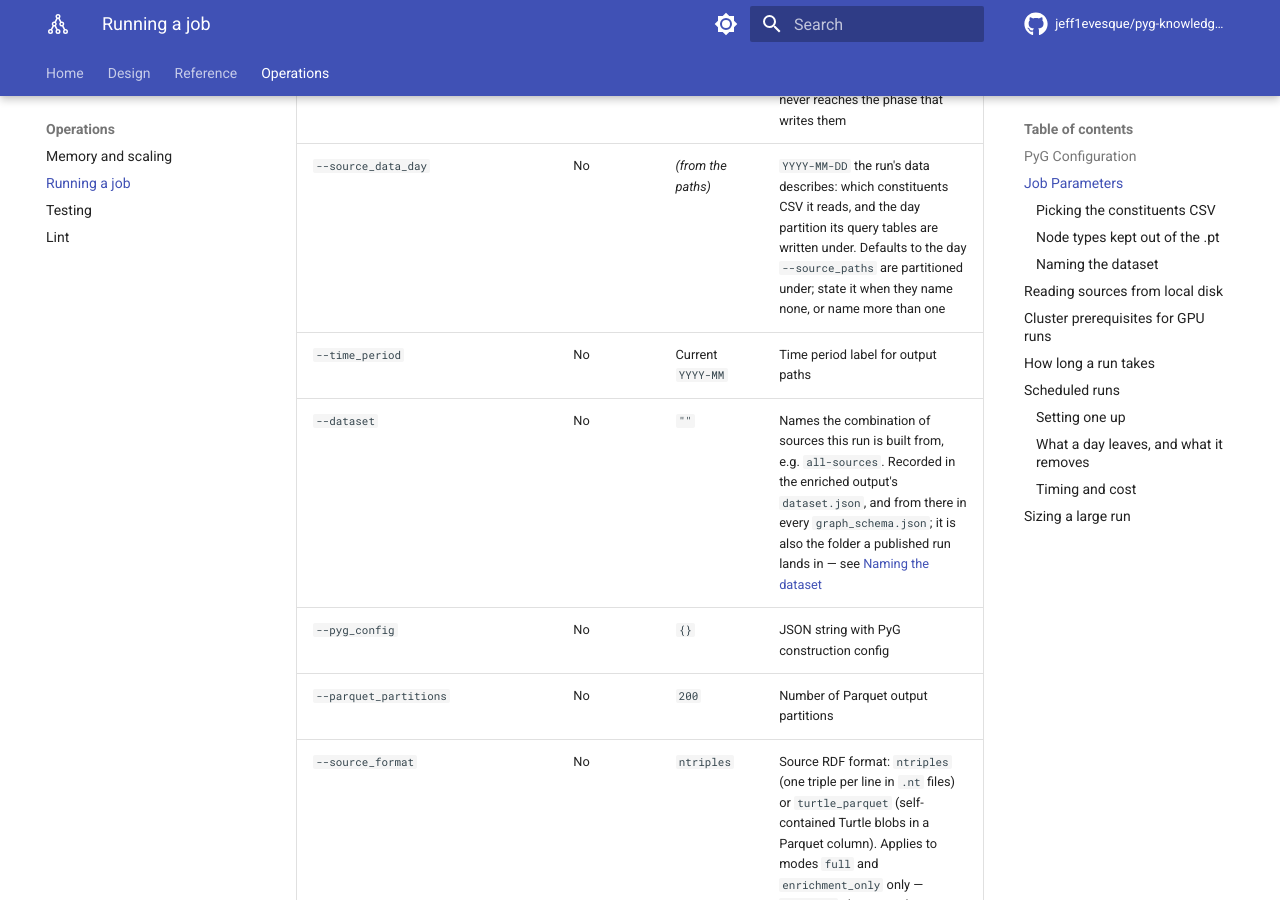
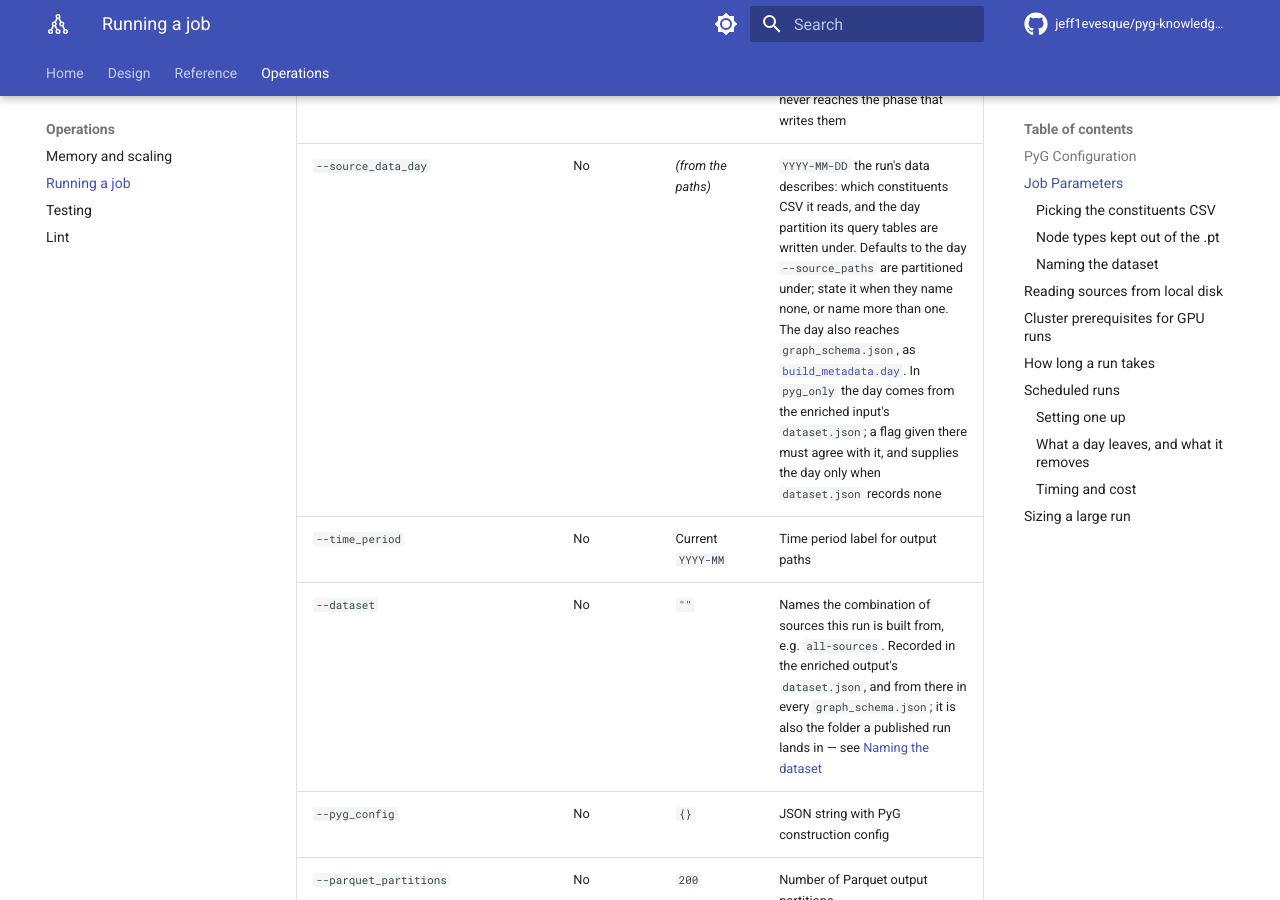
Before and after one commit to jeff1evesque/pyg-knowledge-graph-builder, an MkDocs documentation site: the page built from documentation/operations/running-a-job.md, in a window 1280 px wide and 900 px high, scrolled down 4772 px. Built offline with MkDocs 1.6.1 and Material for MkDocs 9.7.7, drawn with Linux system fonts in a browser that asks for light colours; comment, search, counter and statistics services are not loaded; some of the changed text lies outside the part shown.

Commit message:
#424: running-a-job.md, where the day comes from, and when it is empty

```diff
--- a/documentation/operations/running-a-job.md
+++ b/documentation/operations/running-a-job.md
@@ -63,7 +63,7 @@
 | `--pyg_filename` | No | `hetero_data.pt` | Local `.pt` filename (override for experiment variants, e.g. `hetero_data_512d.pt`); determines the metadata directory name |
 | `--enable_ontology_mapping` | No | `true` | Run the ontology-mapping phase: equivalences, predicate folding, and the derived `rdfs:subClassOf` hierarchy that fills the `class_hierarchy` sub-segment. Applies to modes `full` and `enrichment_only`; `pyg_only` never reaches this phase, so the flag is inert there (and meaningless in that mode's manifest — see [`ontology_schema.json`](../reference/outputs.md#ontology_schemajson)) |
 | `--enable_query_tables` | No | `true` | Write the day-partitioned [query tables](../reference/tables.md) beside the enriched triples. `false` skips every table write and leaves the existing artifact set untouched. Applies to modes `full` and `enrichment_only`; `pyg_only` never reaches the phase that writes them |
-| `--source_data_day` | No | *(from the paths)* | `YYYY-MM-DD` the run's data describes: which constituents CSV it reads, and the day partition its query tables are written under. Defaults to the day `--source_paths` are partitioned under; state it when they name none, or name more than one |
+| `--source_data_day` | No | *(from the paths)* | `YYYY-MM-DD` the run's data describes: which constituents CSV it reads, and the day partition its query tables are written under. Defaults to the day `--source_paths` are partitioned under; state it when they name none, or name more than one. The day also reaches `graph_schema.json`, as [`build_metadata.day`](../reference/outputs.md#which-date-is-which). In `pyg_only` the day comes from the enriched input's `dataset.json`; a flag given there must agree with it, and supplies the day only when `dataset.json` records none |
 | `--time_period` | No | Current `YYYY-MM` | Time period label for output paths |
 | `--dataset` | No | `""` | Names the combination of sources this run is built from, e.g. `all-sources`. Recorded in the enriched output's `dataset.json`, and from there in every `graph_schema.json`; it is also the folder a published run lands in — see [Naming the dataset](#naming-the-dataset) |
 | `--pyg_config` | No | `{}` | JSON string with PyG construction config |
@@ -283,6 +283,11 @@
 records it and the publish agrees. Set only before the publish, `index.json`
 names the dataset while every `graph_schema.json` beside it records `""`, and two
 files from one run disagree about what the run is.
+
+A run with no day records `""` the same way. When its source paths name no
+single day and it is given no `--source_data_day`, `dataset.json` and every
+`graph_schema.json` it builds record `day` as `""`. Nothing fills in the day the
+run happened to execute on.
 
 ## Reading sources from local disk
 
```
